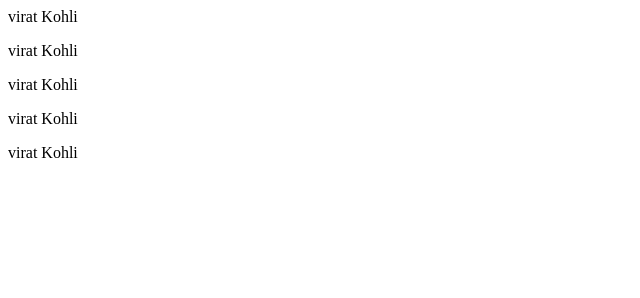
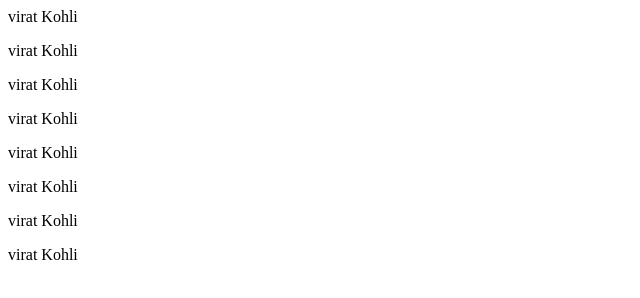
Before and after one commit to Mutee18/Employee-System, a plain HTML site: page index.html in a window 1280 px wide. Shown: the whole page, without its empty margins (0-640 px from the left). Drawn offline with Linux system fonts and the light colour scheme.

Commit message:
add more lines

```diff
--- a/index.html
+++ b/index.html
@@ -3,3 +3,6 @@
 <p>virat Kohli</p>
 <p>virat Kohli</p>
 <p>virat Kohli</p>
+<p>virat Kohli</p>
+<p>virat Kohli</p>
+<p>virat Kohli</p>
```
